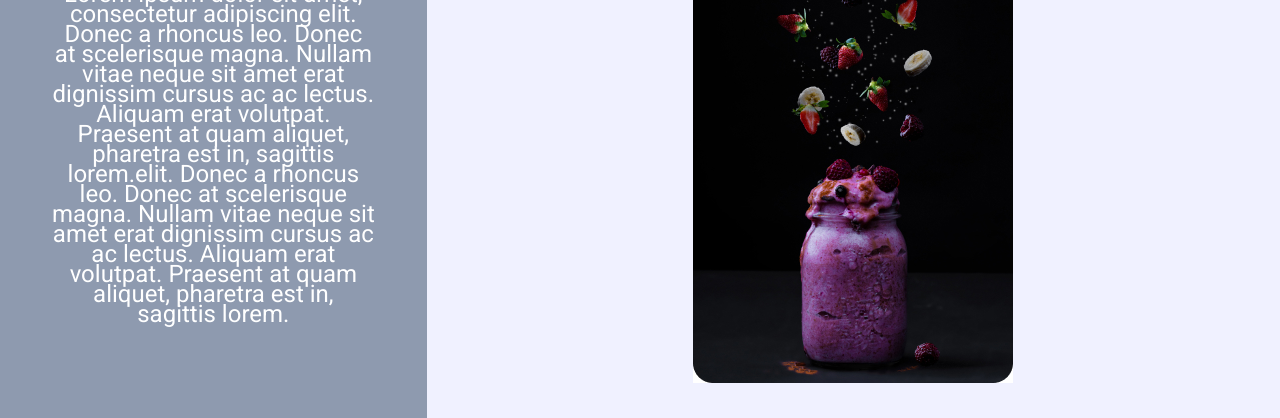
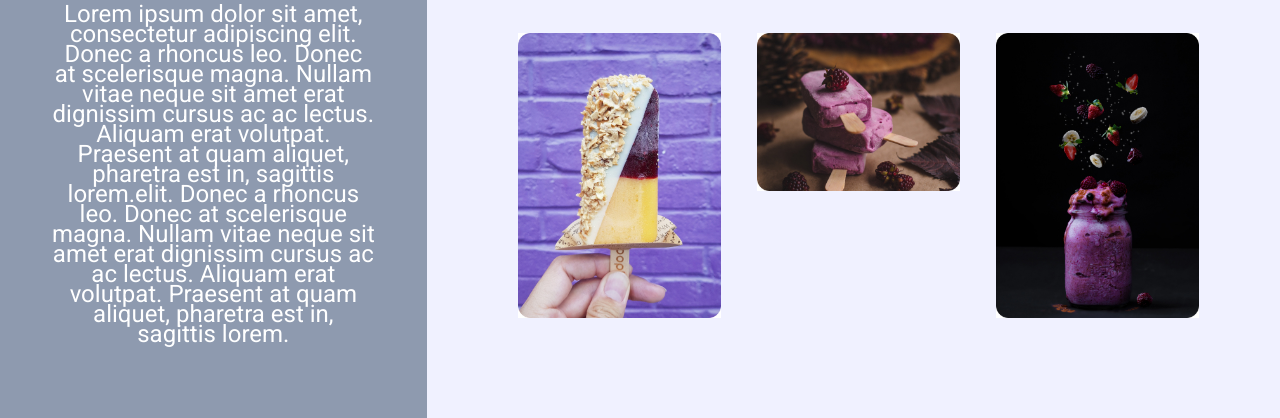
Before and after one commit to rafaelfrodz/rocketseat-explorer-desafio-responsive, a plain HTML site: page index.html in a window 1280 px wide. Shown: the part 355-773 px from the top of the page. Drawn offline with Linux system fonts and the light colour scheme; a web font is replaced by a local one.

Commit message:
Aplicado display grid e realizando a correção

```diff
--- a/index.html
+++ b/index.html
@@ -15,7 +15,6 @@
       <header>
         <img src="images/logo.svg" alt="" srcset="">
         <h1>SPACE CREAM</h1>
-
       </header>
       <main>
         <p class="teste">Lorem ipsum dolor sit amet, consectetur adipiscing elit. Donec a rhoncus leo. Donec at scelerisque magna. Nullam vitae neque sit amet erat dignissim cursus ac ac lectus. Aliquam erat volutpat. Praesent at quam aliquet</p>
@@ -36,6 +35,14 @@
             <img src="images/sorvete4.jpg" alt="Picolé tricolor, roxo em cima, embaixo amerelo e ao lado branco">
             <p>Picolés</p>
           </div>
+          <div class="card card-desktop">
+            <img src="images/sorvete1.jpg" alt="três paletas de amora, uma em cima da outra">
+            <p>paletas</p>
+          </div>
+          <div class="card card-desktop">
+            <img src="images/sorvete2.jpg" alt="Um pote de shake com frutas cortadas caindo em cima" >
+            <p>Shakes</p>
+          </div>
         </div>
       </main>
     </div>
--- a/style.css
+++ b/style.css
@@ -123,6 +123,10 @@ main p {
   margin-bottom: 6rem;
 }
 
+.card-desktop {
+  display: none;
+}
+
 @keyframes downtop {
   0% {
     opacity: 0;
@@ -153,6 +157,10 @@ main p {
     display: grid;
     grid-template-columns: 1fr 1fr 1fr;
     grid-template-areas: "A B B";
+  }
+
+  main {
+    width: 100%;
   }
 
   main>p {
@@ -187,10 +195,24 @@ main p {
 
     grid-area: A;
 
-    margin: 3.2rem 5.1rem 12.5rem;
+    margin: 5.2rem 5.1rem 12.5rem;
   }
 
   main {
     grid-area: B;
   }
+
+  .cards {
+    display: grid;
+    grid-template-columns: 1fr 1fr 1fr;
+    margin: 6.4rem 8.1rem 5rem 9.1rem;
+  }
+
+  .cards p {
+    display: none;
+  }
+
+  .card-desktop {
+    display: block;
+  }
 }
```
